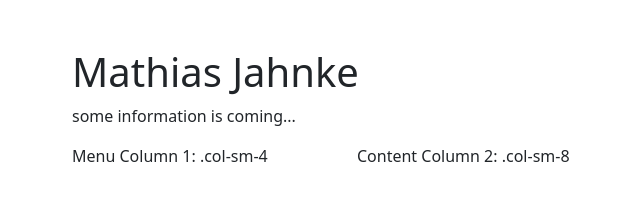
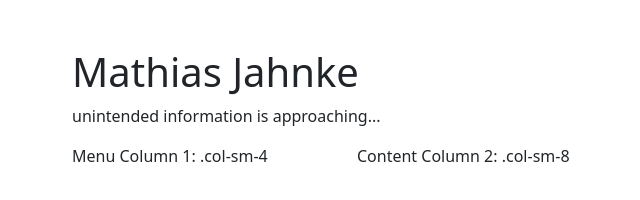
Before and after one commit to mathiasjahnke/mathiasjahnke.github.io, a plain HTML site: page index.html in a window 1280 px wide. Shown: the whole page, without its empty margins (10-650 px from the left). Drawn offline with nearby package versions, Linux system fonts and the light colour scheme.

Commit message:
work in progress and testing

```diff
--- a/index.html
+++ b/index.html
@@ -17,7 +17,7 @@
 <body>
     <div class="container pt-5">
         <h1>Mathias Jahnke</h1>
-        <p>some information is coming...</p>
+        <p>unintended information is approaching...</p>
 
         <div class="row">
             <div class="col-sm-3">Menu Column 1: .col-sm-4</div>
@@ -27,7 +27,6 @@
 
     </div>
 
-
 </body>
 
 </html>
```
